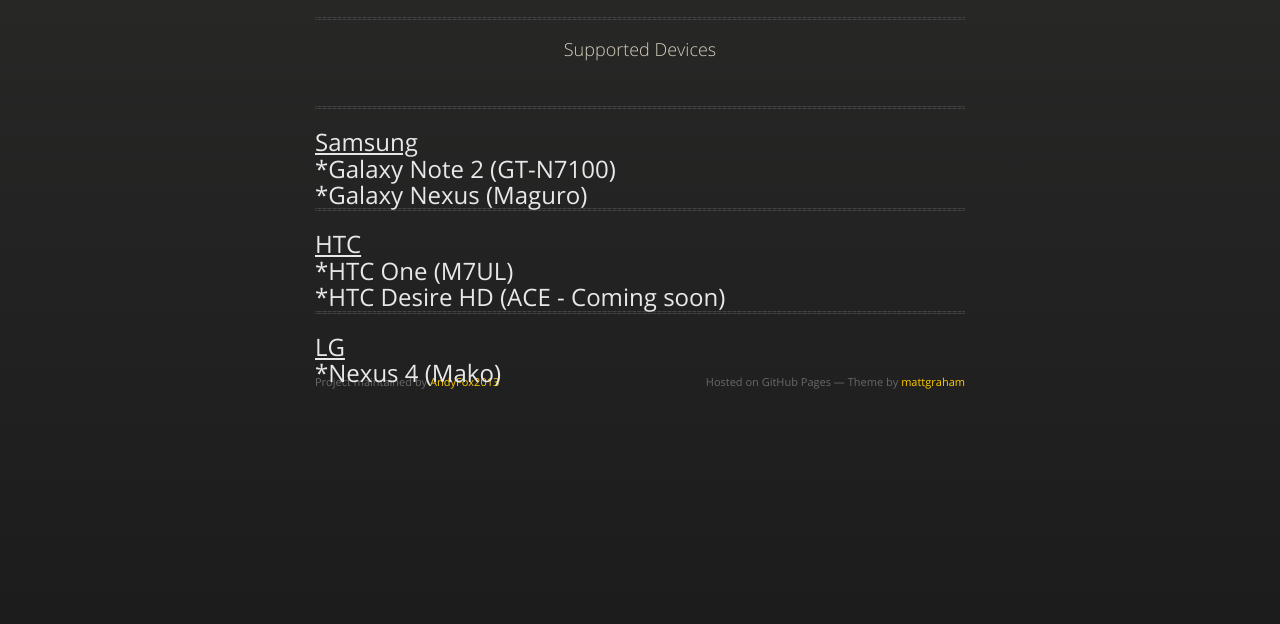
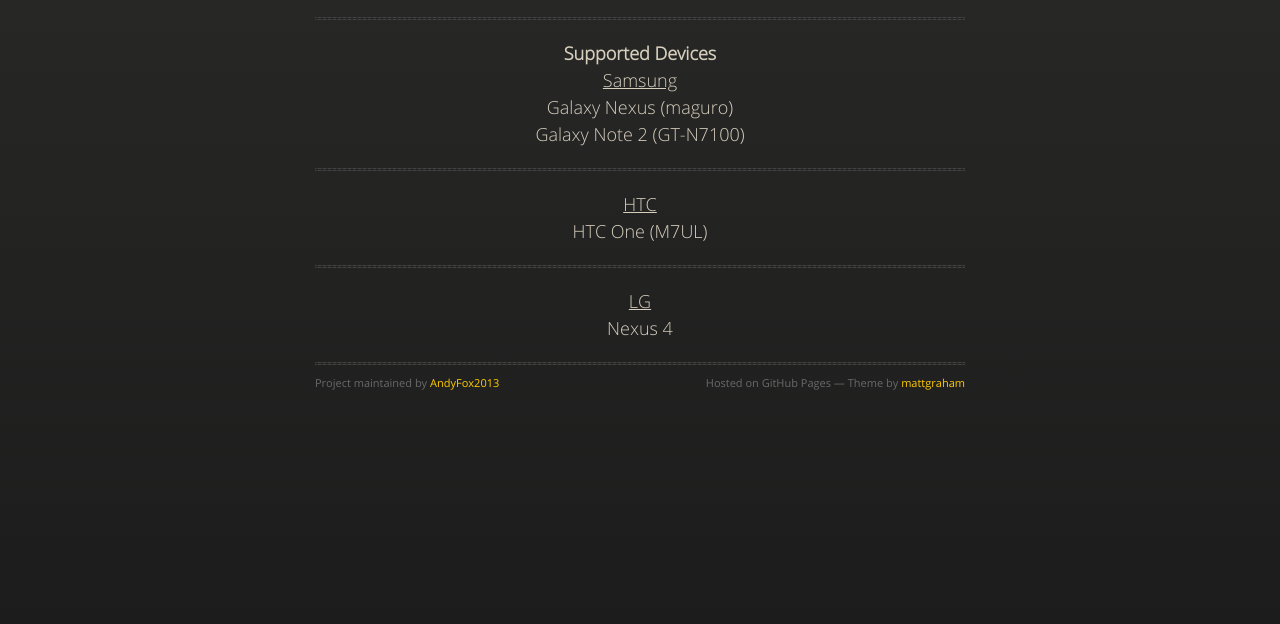
Before and after one commit to AndyFox2013/cyandream, a plain HTML site: page Devices.html in a window 1280 px wide. Shown: the part 176-800 px from the top of the page. Drawn offline with nearby package versions, Linux system fonts and the light colour scheme.

Commit message:
Update formatting on Devices page

```diff
--- a/Devices.html
+++ b/Devices.html
@@ -23,6 +23,7 @@
           <li class="downloads"><a href="http://yauniks.dynvpn.de:85">Downloads</a></li>
           <li class="downloads"><a href="https://www.github.com/CyanDreamProject">Source Code</a></li>
           <li class="page"><a href="Devices.html">Devices</a></li>
+		  <li class="page"><a href="index.html">Home</a></li>
         </nav>
       </div><!-- end header -->
 
@@ -33,19 +34,17 @@
           <h1>Cyandream</h1>
           <p>Website for CyanDream Project</p>
           <hr>
-		  <h2><font color="#DF0101"><p align="Center">Supported Devices</p></font><h2><br/>
+		  <p><b> Supported Devices </b><br/>
+		  <u>Samsung</u><br/>
+		  Galaxy Nexus (maguro)<br/>
+		  Galaxy Note 2 (GT-N7100)<br/> </p>
 		  <hr>
-		  <u>Samsung</u><br/>
-		  *Galaxy Note 2 (GT-N7100)<br/>
-		  *Galaxy Nexus (Maguro)<br/>
+		  <p><u>HTC</u><br/>
+		  HTC One (M7UL)<br/></p>
 		  <hr>
-		  <u>HTC</u><br/>
-		  *HTC One (M7UL)<br/>
-		  *HTC Desire HD (ACE - Coming soon)<br/>
+		  <p><u>LG</u><br/>
+		  Nexus 4<br/></p>
 		  <hr>
-		  <u>LG</u><br/>
-		  *Nexus 4 (Mako) <br/>
-		  <p>
           <span class="credits left">Project maintained by <a href="https://github.com/AndyFox2013">AndyFox2013</a></span>
           <span class="credits right">Hosted on GitHub Pages &mdash; Theme by <a href="https://twitter.com/michigangraham">mattgraham</a></span>
         </div>
```
